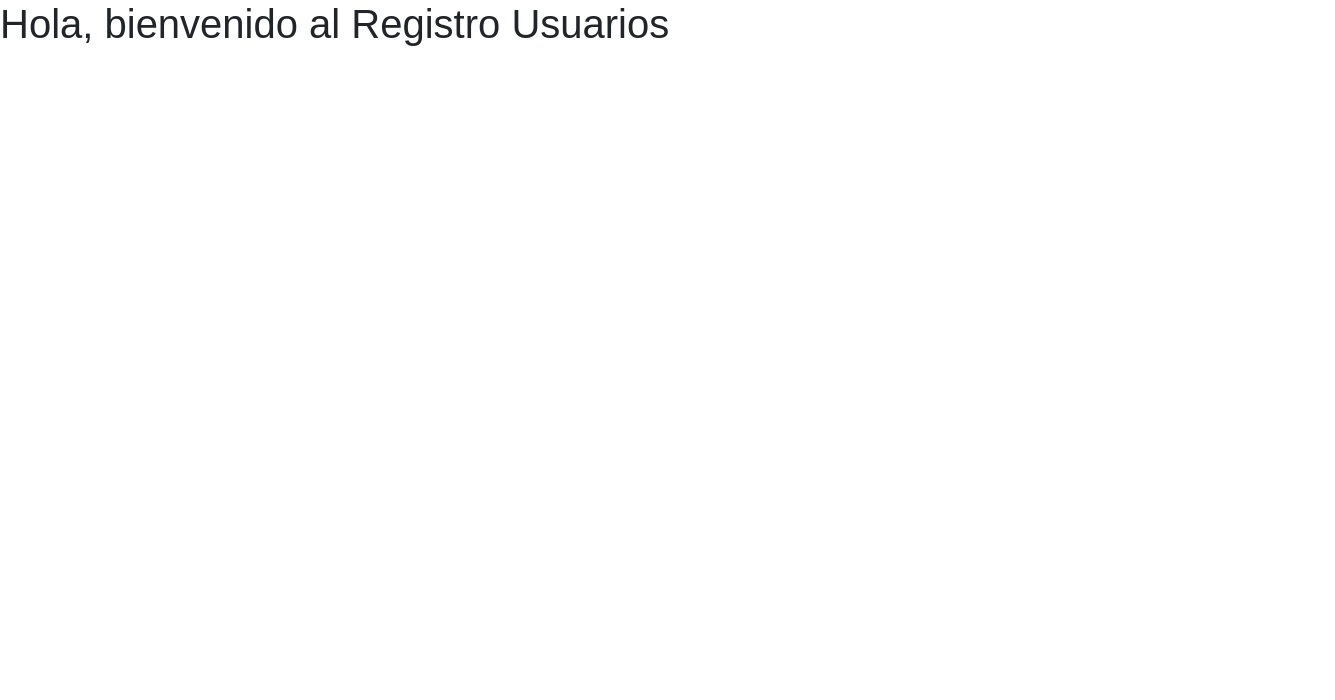
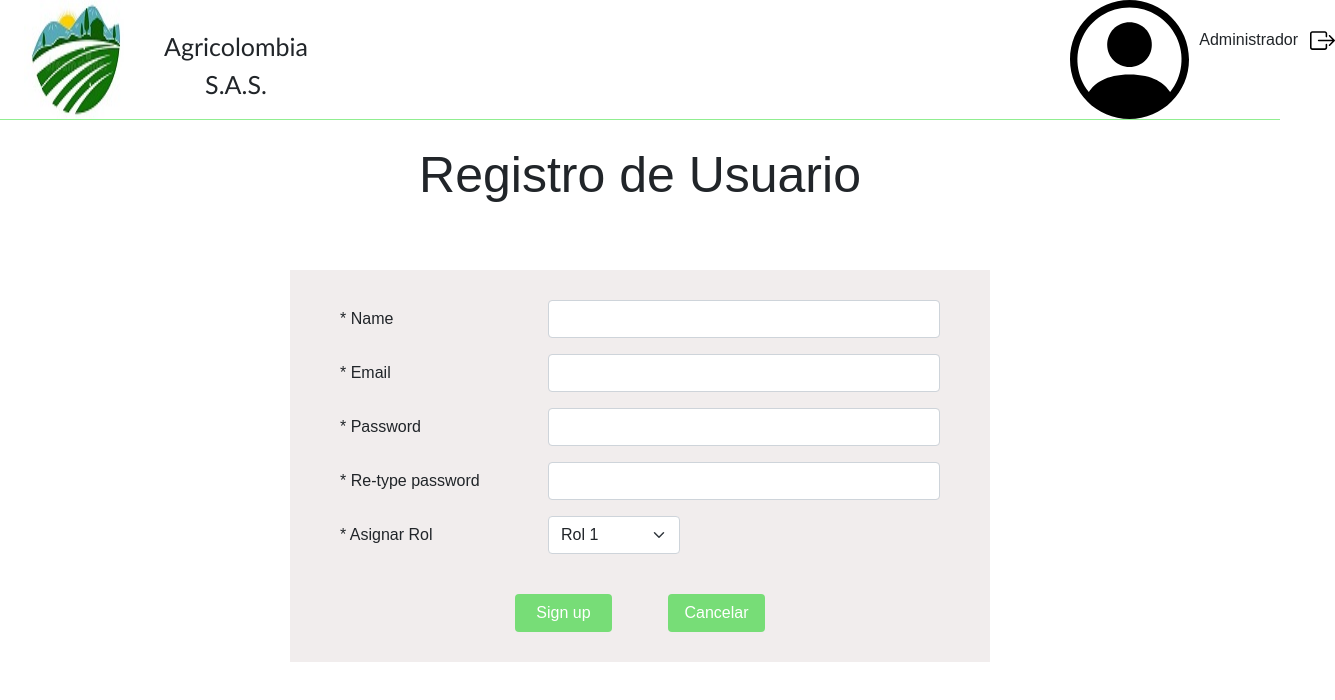
Before and after one commit to monkum/sistema-cultivo, a React app: page /registrousuarios in a window 1280 px wide. Shown: the top 700 px of the page, 1335 px wide, since content can reach past the window. Built offline with nearby package versions, Linux system fonts and the light colour scheme.

Commit message:
Registro de usuarios agregado

```diff
--- a/src/containers/RegistroUsuarios.jsx
+++ b/src/containers/RegistroUsuarios.jsx
@@ -1,9 +1,65 @@
-import React from "react";
+import React, { Fragment } from "react";
 import "../styles/RegistroUsuarios.scss";
+import Header from "./Header";
 
 const RegistroUsuarios = () => {
     return (
-        <h1>Hola, bienvenido al Registro Usuarios</h1>
+        <Fragment>
+            <Header />
+            <div className="userRegister-contenedor">
+                <div>
+                    <h1 className="userRegister-titulo">Registro de Usuario</h1>
+                </div>
+                <div className="userRegister">
+                    <div className="userRegister-form">
+                        <form action="">
+                            <div className="row mb-3">
+                                <label for="inputName" className="col-sm-4 col-form-label">* Name</label>
+                                <div className="col-sm-8">
+                                    <input type="text" className="form-control" id="inputName" required />
+                                </div>
+                            </div>
+                            <div className="row mb-3">
+                                <label for="inputEmail" className="col-sm-4 col-form-label">* Email</label>
+                                <div className="col-sm-8">
+                                    <input type="email" className="form-control" id="inputEmail" required />
+                                </div>
+                            </div>
+                            <div className="row mb-3">
+                                <label for="inputPassword" className="col-sm-4 col-form-label">* Password</label>
+                                <div className="col-sm-8">
+                                    <input type="password" className="form-control" id="inputPassword" required />
+                                </div>
+                            </div>
+                            <div className="row mb-3">
+                                <label for="inputPassword2" className="col-sm-4 col-form-label">* Re-type password</label>
+                                <div className="col-sm-8">
+                                    <input type="password" className="form-control" id="inputPassword2" required />
+                                </div>
+                            </div>
+                            <div className="row mb-3">
+                                <label for="asignRole" className="col-sm-4 col-form-label">* Asignar Rol</label>
+                                <div className="col-sm-3">
+                                    <select className="form-select" id="asignRole" required>
+                                        <option selected value="1">Rol 1</option>
+                                        <option value="2">Rol 2</option>
+                                        <option value="3">Rol 3</option>
+                                    </select>
+                                </div>
+                                <div className="invalid-feedback">
+                                    Please select a valid state.
+                                </div>
+                            </div>
+                            <br />
+                            <div className="d-grid gap-2 col-5 d-md-flex mx-auto">
+                                <button type="submit" className="btn userRegister-button me-md-5">Sign up</button>
+                                <button type="submit" className="btn userRegister-button">Cancelar</button>
+                            </div>
+                        </form>
+                    </div>
+                </div>
+            </div>
+        </Fragment>
     );
 }
 
--- a/src/styles/RegistroUsuarios.scss
+++ b/src/styles/RegistroUsuarios.scss
@@ -1 +1,40 @@
 @import 'vars';
+
+.userRegister-contenedor {
+    padding-top: 20px;
+}
+.userRegister-titulo{
+    text-align: center;
+    height: 75px;
+    margin-bottom: 10px;
+    margin-top: 5px;
+    font-size: 50px;
+}
+.userRegister{
+    display: flex;
+    margin-top: 50px;
+    height: auto;
+    justify-content: center;
+}
+.userRegister-form{
+    width: 700px;
+    margin: 0 auto;
+    overflow: hidden;
+    position: absolute;
+    background-color: #F1EDED;
+    padding: 30px 50px;
+    height: auto;
+}
+.userRegister-button{
+    background: #77DD77;
+    color: white;
+    width: 100px;
+}
+.userRegister-button:hover{
+    background: #5DC460;
+}
+@media (max-width: 730px) {
+    .userRegister-form {
+        width: auto;
+    }
+}
```
